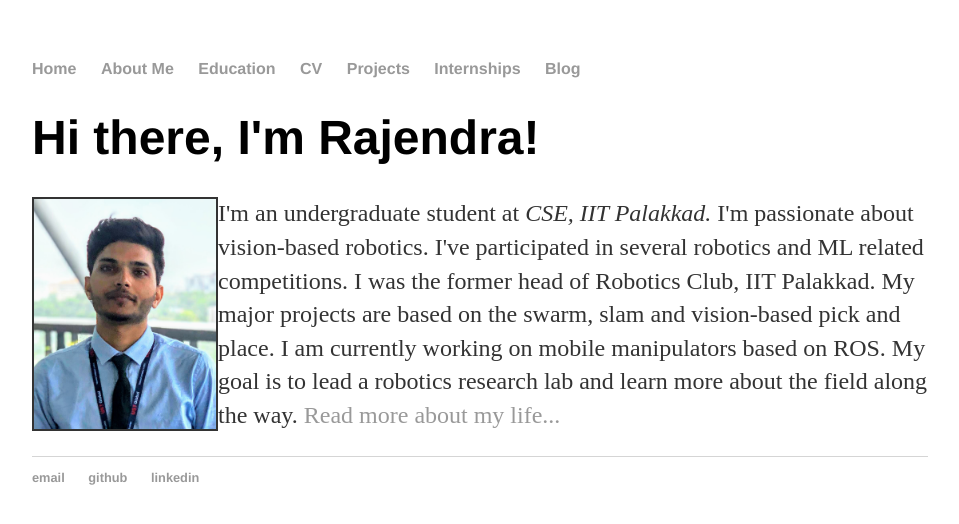
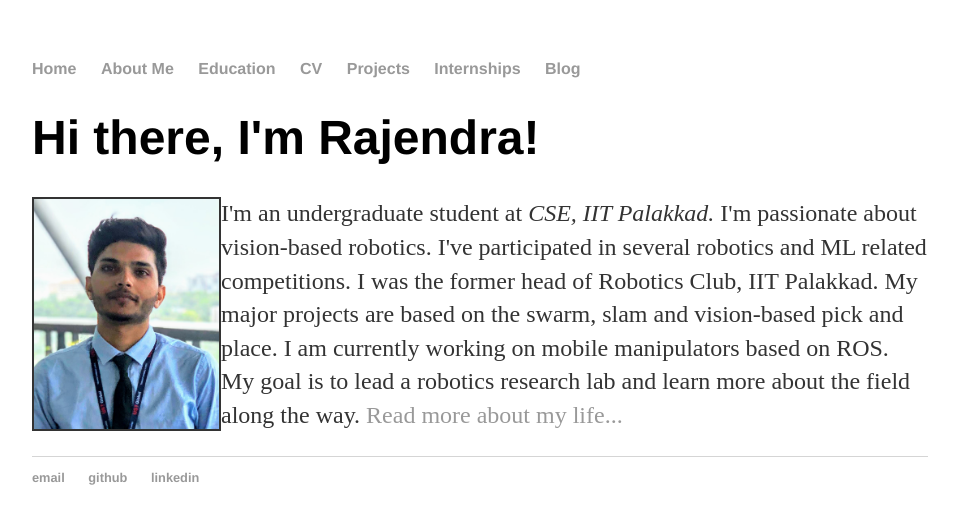
Before and after one commit to iamrajee/iamrajee.github.io, a Jekyll site: the page built from index.html, in a window 1280 px wide. Shown: the top 524 px of the page, without its empty margins (160-1119 px from the left). Built offline with Jekyll 4.4.1, drawn with Linux system fonts in a browser that asks for light colours.

Commit message:
Update index.html

```diff
--- a/index.html
+++ b/index.html
@@ -4,5 +4,5 @@
 ---
 <div class="blurb">
 	<h1>Hi there, I'm Rajendra!</h1>
-	<p><img src="images/rajendra_passport_photo.jpg" height="230" width="182" align="left" border="2" />I'm an undergraduate student at <em>CSE, IIT Palakkad.</em> I'm passionate about vision-based robotics. I've participated in several robotics and ML related competitions. I was the former head of Robotics Club, IIT Palakkad. My major projects are based on the swarm, slam and vision-based pick and place. I am currently working on mobile manipulators based on ROS. My goal is to lead a robotics research lab and learn more about the field along the way. <a href="/about">Read more about my life...</a></p>
+	<p><img src="images/rajendra_passport_photo.jpg" height="230" width="185" align="left" border="2" />I'm an undergraduate student at <em>CSE, IIT Palakkad.</em> I'm passionate about vision-based robotics. I've participated in several robotics and ML related competitions. I was the former head of Robotics Club, IIT Palakkad. My major projects are based on the swarm, slam and vision-based pick and place. I am currently working on mobile manipulators based on ROS. My goal is to lead a robotics research lab and learn more about the field along the way. <a href="/about">Read more about my life...</a></p>
 </div><!-- /.blurb -->
```
